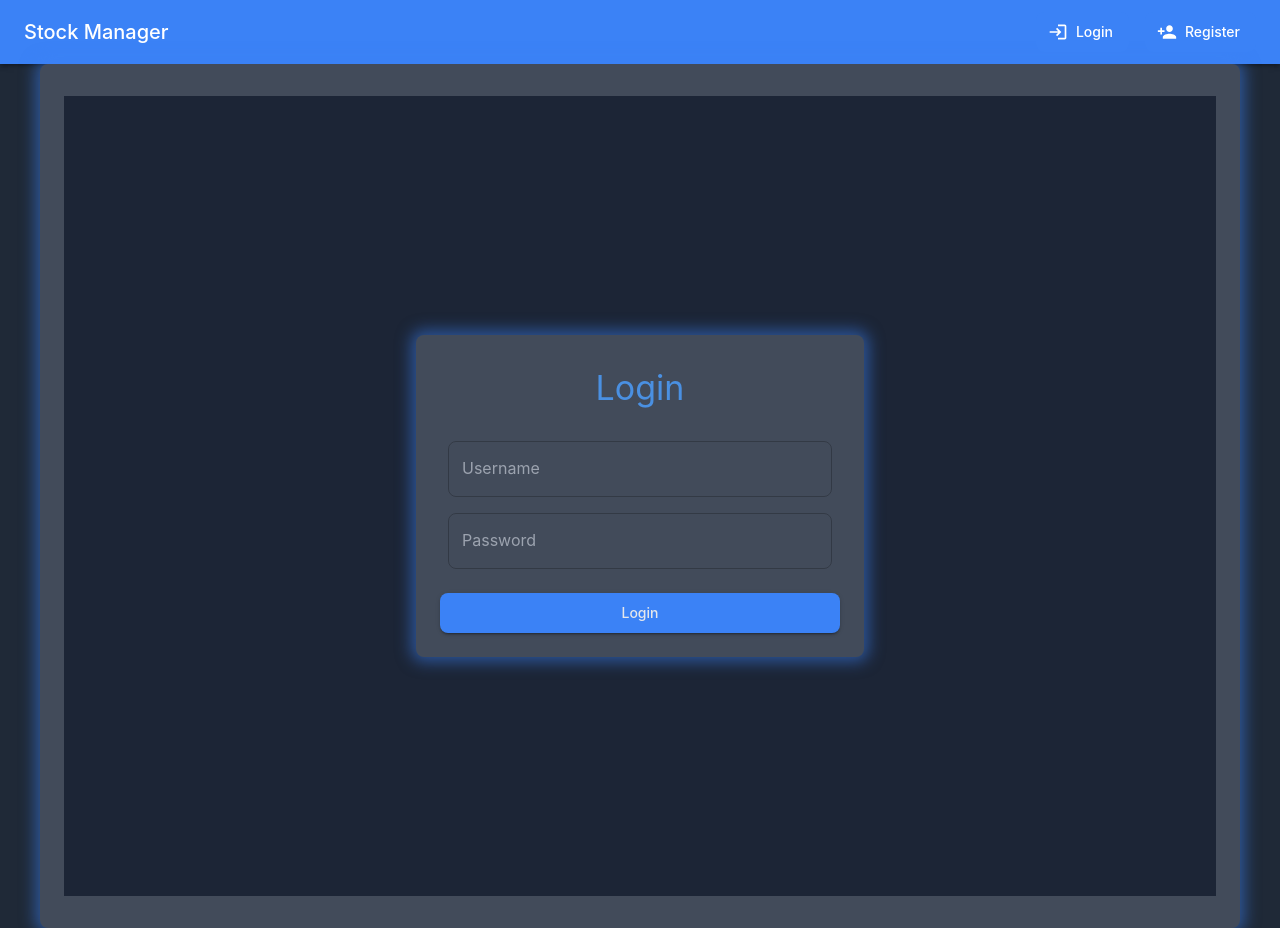
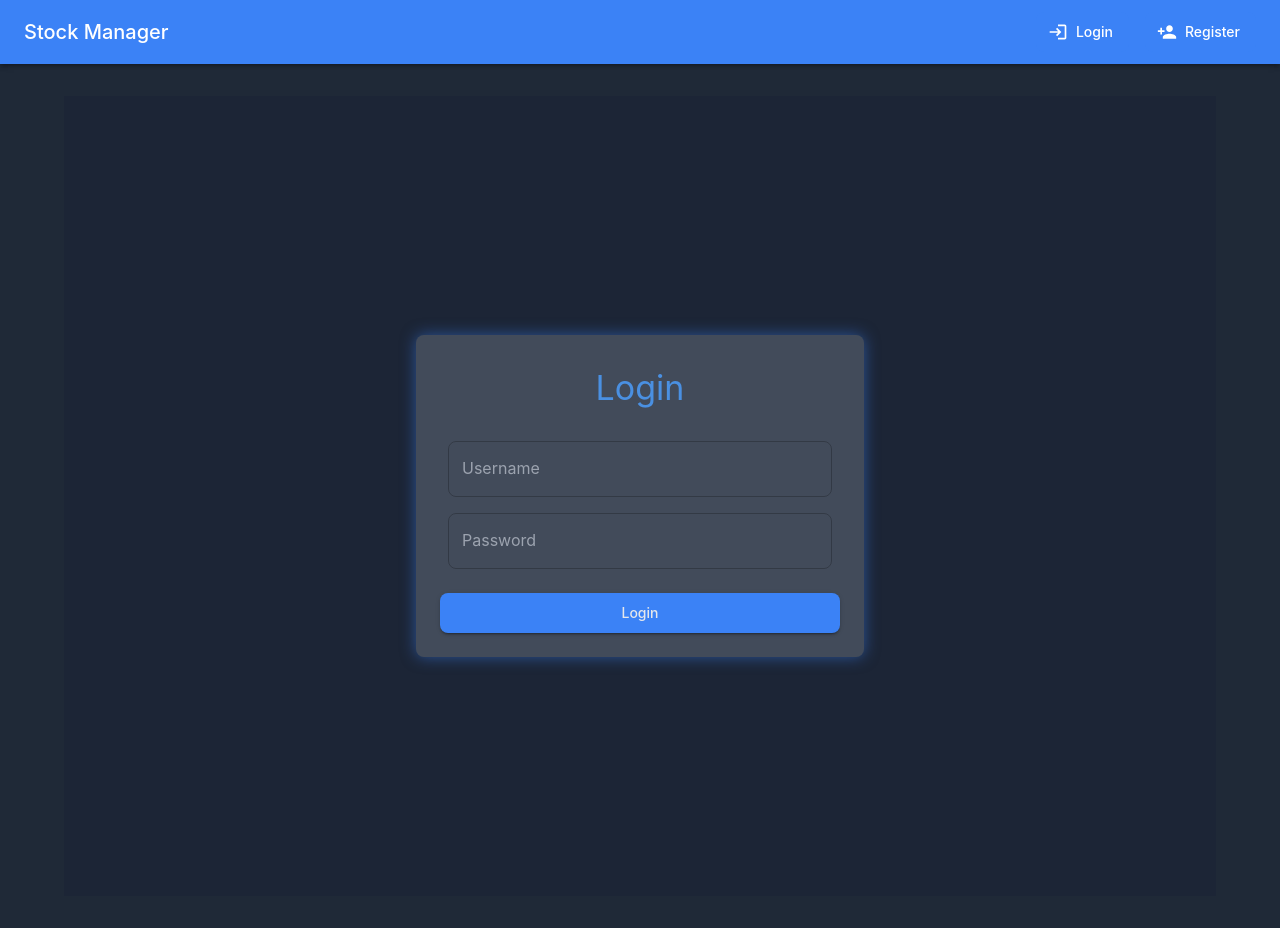
Before and after one commit to oksarunas/stock_manager, a React (Create React App) app in the folder frontend/: page /login in a window 1280 px wide. After the commit the page ends 896 px from the top, so only its background shows below. Built offline with nearby package versions, Linux system fonts and the light colour scheme.

Commit message:
Styled TradesTable, TradeSummary, and TradeBot components for consistency

```diff
--- a/frontend/src/components/tradingbot/TradeSummary.tsx
+++ b/frontend/src/components/tradingbot/TradeSummary.tsx
@@ -1,10 +1,20 @@
 import React, { useEffect, useState } from "react";
+import {
+  Box,
+  Typography,
+  useTheme,
+  Card,
+  CardContent,
+  CardHeader,
+} from "@mui/material";
 import { fetchTradeSummary } from "../../api";
 import * as Interfaces from "../../types/interfaces";
 
 const TradeSummary: React.FC = () => {
   const [summary, setSummary] = useState<Interfaces.TradeSummary | null>(null);
   const [error, setError] = useState<string | null>(null);
+
+  const theme = useTheme();
 
   useEffect(() => {
     const fetchSummary = async () => {
@@ -21,21 +31,66 @@ const TradeSummary: React.FC = () => {
   }, []);
 
   if (error) {
-    return <div>{error}</div>;
+    return (
+      <Box
+        sx={{
+          p: 2,
+          bgcolor: theme.palette.error.main,
+          borderRadius: theme.shape.borderRadius,
+          color: theme.palette.error.contrastText,
+        }}
+      >
+        <Typography variant="body1">{error}</Typography>
+      </Box>
+    );
   }
 
   if (!summary) {
-    return <div>Loading...</div>;
+    return (
+      <Box
+        sx={{
+          p: 2,
+          bgcolor: theme.palette.background.paper,
+          borderRadius: theme.shape.borderRadius,
+          color: theme.palette.text.primary,
+          textAlign: "center",
+        }}
+      >
+        <Typography variant="body1">Loading...</Typography>
+      </Box>
+    );
   }
 
   return (
-    <div>
-      <h2>Trade Summary</h2>
-      <p>Total Trades: {summary.total_trades}</p>
-      <p>Total Realized Profit: ${summary.total_realized_profit.toFixed(2)}</p>
-      <p>Max Budget Used: ${summary.budget_used.toFixed(2)}</p>
-      <p>Last 24h Profit: ${summary.last_24h_profit.toFixed(2)}</p>
-    </div>
+    <Card
+      sx={{
+        boxShadow: 3,
+        borderRadius: 2,
+        bgcolor: "grey.900",
+        mb: 4,
+      }}
+    >
+      <CardHeader
+        title="Trade Summary"
+        sx={{ color: "text.primary" }}
+      />
+      <CardContent>
+        <Box sx={{ display: 'flex', flexDirection: 'column', gap: 1 }}>
+          <Typography variant="body1" sx={{ color: 'text.secondary' }}>
+            <strong>Total Trades:</strong> {summary.total_trades}
+          </Typography>
+          <Typography variant="body1" sx={{ color: 'text.secondary' }}>
+            <strong>Total Realized Profit:</strong> ${summary.total_realized_profit.toFixed(2)}
+          </Typography>
+          <Typography variant="body1" sx={{ color: 'text.secondary' }}>
+            <strong>Max Budget Used:</strong> ${summary.budget_used.toFixed(2)}
+          </Typography>
+          <Typography variant="body1" sx={{ color: 'text.secondary' }}>
+            <strong>Last 24h Profit:</strong> ${summary.last_24h_profit.toFixed(2)}
+          </Typography>
+        </Box>
+      </CardContent>
+    </Card>
   );
 };
 
--- a/frontend/src/components/tradingbot/TradeTable.tsx
+++ b/frontend/src/components/tradingbot/TradeTable.tsx
@@ -1,4 +1,12 @@
 import React, { useEffect, useState } from "react";
+import {
+  Box,
+  Typography,
+  useTheme,
+  Card,
+  CardContent,
+  CardHeader,
+} from "@mui/material";
 import { DataGrid, GridColDef, GridPaginationModel } from "@mui/x-data-grid";
 import { fetchTrades } from "../../api";
 import * as Interfaces from "../../types/interfaces";
@@ -12,6 +20,8 @@ const TradesTable: React.FC = () => {
   });
   const [totalCount, setTotalCount] = useState(0);
 
+  const theme = useTheme();
+
   const loadTrades = async () => {
     setLoading(true);
     const response = await fetchTrades(
@@ -19,7 +29,7 @@ const TradesTable: React.FC = () => {
       paginationModel.page * paginationModel.pageSize
     );
     if (response.success && response.data) {
-      const formattedTrades = response.data.trades.map(trade => ({
+      const formattedTrades = response.data.trades.map((trade) => ({
         ...trade,
         timestamp: new Date(trade.timestamp).toLocaleString(),
       }));
@@ -33,7 +43,6 @@ const TradesTable: React.FC = () => {
 
   useEffect(() => {
     loadTrades();
-    // eslint-disable-next-line react-hooks/exhaustive-deps
   }, [paginationModel]);
 
   const columns: GridColDef[] = [
@@ -48,8 +57,19 @@ const TradesTable: React.FC = () => {
   ];
 
   return (
-    <div style={{ height: 600, width: "100%" }}>
-      <h2>Trades</h2>
+    <Card
+      sx={{
+        boxShadow: 3,
+        borderRadius: 2,
+        bgcolor: "grey.900",
+      }}
+    >
+      <CardHeader
+        title="Trades"
+        sx={{ color: "text.primary" }}
+      />
+      <CardContent>
+        <Box sx={{ height: 600, width: "100%" }}>
           <DataGrid
             rows={trades}
             columns={columns}
@@ -60,8 +80,26 @@ const TradesTable: React.FC = () => {
             onPaginationModelChange={(newModel) => setPaginationModel(newModel)}
             pageSizeOptions={[10, 20, 50]}
             loading={loading}
+            sx={{
+              bgcolor: "grey.900",
+              color: "text.primary",
+              border: "none",
+              "& .MuiDataGrid-columnHeaders": {
+                bgcolor: "grey.800",
+                color: "text.secondary",
+                fontWeight: "bold",
+                borderBottom: `1px solid ${theme.palette.divider}`,
+              },
+              "& .MuiDataGrid-row": {
+                "&:hover": {
+                  bgcolor: "grey.800",
+                },
+              },
+            }}
           />
-    </div>
+        </Box>
+      </CardContent>
+    </Card>
   );
 };
 
--- a/frontend/src/pages/Dashboard.tsx
+++ b/frontend/src/pages/Dashboard.tsx
@@ -1,44 +1,22 @@
 import React, { useEffect, useState, useCallback } from "react";
-import { fetchPortfolioPerformance } from "../api";
-import { useUser } from "../components/hooks/useUser";
 import {
   Box,
   Typography,
   CircularProgress,
   Button,
-  Card,
-  CardContent,
   Grid,
 } from "@mui/material";
+import { Line } from "react-chartjs-2";
+import { Link } from "react-router-dom";
+import { useTheme } from "@mui/material/styles";
+import { fetchPortfolioPerformance } from "../api";
+import { useUser } from "../components/hooks/useUser";
+import MarketUpdates from "../components/MarketUpdates";
 import { PerformanceResponse, Stock } from "../types/interfaces";
 import apiClient from "../api";
-import { Link } from "react-router-dom";
-import { Line } from "react-chartjs-2";
-
-import {
-  Chart as ChartJS,
-  CategoryScale,
-  LinearScale,
-  PointElement,
-  LineElement,
-  Title,
-  Tooltip,
-  Legend,
-} from "chart.js";
-
-import MarketUpdates from "../components/MarketUpdates"; // Import the MarketUpdates component
-
-ChartJS.register(
-  CategoryScale,
-  LinearScale,
-  PointElement,
-  LineElement,
-  Title,
-  Tooltip,
-  Legend
-);
 
 const Dashboard = () => {
+  const theme = useTheme();
   const { user } = useUser();
   const [performance, setPerformance] = useState<PerformanceResponse | null>(
     null
@@ -55,29 +33,22 @@ const Dashboard = () => {
       const response = await apiClient.get(`/portfolio/${user.id}`);
       const portfolio: Stock[] = response.data.portfolio;
 
-      // Calculate performance for each stock and update the portfolio
       const updatedPortfolio = portfolio.map((stock) => {
         const currentPrice = stock.current_price ?? 0;
         const performance =
           ((currentPrice - stock.purchase_price) / stock.purchase_price) * 100;
-        return { ...stock, performance }; // Add performance field
+        return { ...stock, performance };
       });
 
       setPortfolio(updatedPortfolio);
 
-      // Determine the top-performing stock
       const bestStock = updatedPortfolio.reduce<Stock | null>(
-        (best, stock) => {
-          if (!best) {
-            return stock;
-          }
-          return (stock.performance ?? 0) > (best.performance ?? 0)
+        (best, stock) =>
+          !best || (stock.performance ?? 0) > (best.performance ?? 0)
             ? stock
-            : best;
-        },
+            : best,
         null
       );
-
       setTopStock(bestStock);
     } catch (error) {
       console.error("Failed to fetch portfolio data:", error);
@@ -88,21 +59,16 @@ const Dashboard = () => {
   }, [user]);
 
   const fetchPerformance = useCallback(async () => {
-    if (portfolio.length === 0) return;
-
+    if (!portfolio.length) return;
     const transformedPortfolio = portfolio.map((stock) => ({
       ticker: stock.ticker,
       quantity: stock.quantity,
       purchase_price: stock.purchase_price,
     }));
-
     try {
       const response = await fetchPortfolioPerformance(transformedPortfolio);
-      if (response.success) {
-        setPerformance(response.data);
-      } else {
-        setError(response.error || "Failed to fetch portfolio performance");
-      }
+      if (response.success) setPerformance(response.data);
+      else setError(response.error || "Failed to fetch portfolio performance");
     } catch (error) {
       console.error("Error fetching performance data:", error);
       setError("Error fetching performance data");
@@ -114,20 +80,10 @@ const Dashboard = () => {
   }, [fetchPortfolio]);
 
   useEffect(() => {
-    if (portfolio.length > 0) {
-      fetchPerformance();
-    }
+    if (portfolio.length) fetchPerformance();
   }, [portfolio, fetchPerformance]);
 
-  useEffect(() => {
-    const interval = setInterval(() => {
-      fetchPortfolio();
-    }, 600000);
-
-    return () => clearInterval(interval);
-  }, [fetchPortfolio]);
-
-  if (loading) {
+  if (loading)
     return (
       <Box
         display="flex"
@@ -138,34 +94,13 @@ const Dashboard = () => {
         <CircularProgress color="primary" size={60} />
       </Box>
     );
-  }
 
-  if (error) {
+  if (error)
     return (
       <Typography color="error" variant="h6" align="center" mt={4}>
         {error}
       </Typography>
     );
-  }
-
-  if (!loading && portfolio.length === 0) {
-    return (
-      <Box display="flex" flexDirection="column" alignItems="center" mt={4}>
-        <Typography variant="h6" color="text.secondary">
-          Your portfolio is currently empty.
-        </Typography>
-        <Button
-          component={Link}
-          to="/trade"
-          variant="contained"
-          color="primary"
-          sx={{ mt: 2 }}
-        >
-          Start Trading
-        </Button>
-      </Box>
-    );
-  }
 
   const chartData = performance
     ? {
@@ -177,10 +112,8 @@ const Dashboard = () => {
               performance.total_investment,
               performance.total_current_value,
             ],
-            backgroundColor: "rgba(75, 192, 192, 0.2)",
             borderColor: "rgba(75, 192, 192, 1)",
-            borderWidth: 2,
-            tension: 0.4, // Smooth curve
+            tension: 0.4,
           },
         ],
       }
@@ -188,72 +121,38 @@ const Dashboard = () => {
 
   return (
     <Box sx={{ p: 4, bgcolor: "background.default", minHeight: "100vh" }}>
-      {/* Header Section */}
-      <Box
-        display="flex"
-        justifyContent="space-between"
-        alignItems="center"
-        mb={4}
-      >
+      <Box display="flex" justifyContent="space-between" alignItems="center" mb={4}>
         <Typography variant="h4" fontWeight="bold">
           Welcome Back, {user?.username || "User"}!
         </Typography>
-        <Button
-          component={Link}
-          to="/trade"
-          variant="contained"
-          color="primary"
-          sx={{
-            px: 4,
-            py: 1.5,
-            borderRadius: "8px",
-            boxShadow: "0 0 10px rgba(59, 130, 246, 0.5)",
-            "&:hover": { backgroundColor: "#2563eb" },
-          }}
-        >
+        <Button component={Link} to="/trade" variant="contained">
           Trade Now
         </Button>
       </Box>
 
-      {/* Market Updates */}
       <MarketUpdates />
 
-      {/* Performance Highlights */}
-      <Box mb={4}>
-        <Card
-          sx={{
-            bgcolor: "#1f2937",
-            boxShadow: "0 0 15px 5px rgba(123, 255, 123, 0.5)",
-            borderRadius: "8px",
-            p: 2,
-          }}
-        >
+      <Box sx={{ ...theme.customComponents.BoxStyles, mb: 4 }}>
         <Typography variant="h6" fontWeight="bold">
           Top Performing Stock
         </Typography>
-          {topStock ? (
         <Typography>
-              {topStock.ticker}: +{topStock.performance?.toFixed(2)}%
+          {topStock
+            ? `${topStock.ticker}: +${topStock.performance?.toFixed(2)}%`
+            : "No data available"}
         </Typography>
-          ) : (
-            <Typography>No data available</Typography>
-          )}
-        </Card>
       </Box>
 
-      {/* Cards Section */}
       <Grid container spacing={4}>
         <Grid item xs={12} sm={6}>
-          <Card sx={{ boxShadow: "0 0 15px 5px rgba(59, 130, 246, 0.5)" }}>
-            <CardContent>
+          <Box sx={{ ...theme.customComponents.BoxStyles }}>
             <Typography variant="h6" fontWeight="bold" gutterBottom>
               Portfolio Performance Summary
             </Typography>
             {performance && (
               <>
                 <Typography>
-                    Total Investment: $
-                    {performance.total_investment.toFixed(2)}
+                  Total Investment: ${performance.total_investment.toFixed(2)}
                 </Typography>
                 <Typography>
                   Total Current Value: $
@@ -261,35 +160,23 @@ const Dashboard = () => {
                 </Typography>
                 <Typography>
                   ROI:{" "}
-                    <span
-                      style={{
-                        color: performance.roi >= 0 ? "green" : "red",
-                      }}
-                    >
-                      {performance.roi.toFixed(2)}%{" "}
-                      {performance.roi >= 0 ? "▲" : "▼"}
+                  <span style={{ color: performance.roi >= 0 ? "green" : "red" }}>
+                    {performance.roi.toFixed(2)}%
                   </span>
                 </Typography>
               </>
             )}
-            </CardContent>
-          </Card>
+          </Box>
         </Grid>
         <Grid item xs={12} sm={6}>
-          <Card sx={{ boxShadow: "0 0 15px 5px rgba(59, 130, 246, 0.5)" }}>
-            <CardContent>
+          <Box sx={{ ...theme.customComponents.BoxStyles }}>
             <Typography variant="h6" fontWeight="bold" gutterBottom>
               Portfolio Value Trend
             </Typography>
             <Box sx={{ height: 200 }}>
-                {chartData ? (
-                  <Line data={chartData} />
-                ) : (
-                  <Typography>No data to display</Typography>
-                )}
+              {chartData ? <Line data={chartData} /> : <Typography>No data</Typography>}
             </Box>
-            </CardContent>
-          </Card>
+          </Box>
         </Grid>
       </Grid>
     </Box>
--- a/frontend/src/pages/TradingBot.tsx
+++ b/frontend/src/pages/TradingBot.tsx
@@ -1,15 +1,38 @@
-// frontend/src/pages/TradeBot.tsx
 import React from "react";
+import { Box, Typography, useTheme, Button } from "@mui/material";
 import TradesTable from "../components/tradingbot/TradeTable";
 import TradeSummary from "../components/tradingbot/TradeSummary";
+import { Link } from "react-router-dom";
 
 const TradeBot: React.FC = () => {
+  const theme = useTheme();
+
   return (
-    <div>
-      <h1>Trading Bot</h1>
+    <Box
+      sx={{
+        p: 4,
+        bgcolor: theme.palette.background.default,
+        minHeight: "100vh",
+        color: theme.palette.text.primary,
+      }}
+    >
+      {/* Navigation */}
+      <Box sx={{ display: "flex", alignItems: "center", mb: 4 }}>
+        <Typography variant="h4" fontWeight="bold" color="text.primary">
+          Trading Bot
+        </Typography>
+        <Box sx={{ flexGrow: 1 }} />
+        <Button component={Link} to="/trade" variant="contained" color="primary">
+          Trade Stocks
+        </Button>
+      </Box>
+
+      {/* Trade Summary */}
       <TradeSummary />
+
+      {/* Trades Table */}
       <TradesTable />
-    </div>
+    </Box>
   );
 };
 
--- a/frontend/src/styles/theme.ts
+++ b/frontend/src/styles/theme.ts
@@ -4,16 +4,18 @@ const glowEffect = (color: string) => `0 0 15px 5px ${color}`;
 
 const theme = createTheme({
   palette: {
-    primary: { main: "#3b82f6" }, // Blue
-    secondary: { main: "#1f2937" }, // Gray
-    error: { main: "#ff1744" }, // Red for errors
+    primary: { main: "#3b82f6" },
+    secondary: { main: "#1f2937" },
+    error: { main: "#ff1744" },
+    success: { main: "#4caf50" }, // For profit/loss indicators
+    warning: { main: "#ff9800" },
     background: {
-      default: "#1f2937", // Dark background
+      default: "#1f2937", // Page background
       paper: "#424B5A", // Card background
     },
     text: {
-      primary: "#e5e7eb", // White text
-      secondary: "#9ca3af", // Gray text
+      primary: "#e5e7eb", // Bright text
+      secondary: "#9ca3af", // Muted gray text
     },
   },
   typography: {
@@ -31,12 +33,13 @@ const theme = createTheme({
     MuiButton: {
       styleOverrides: {
         root: {
-          backgroundColor: "#3b82f6", // Tailwind blue
-          color: "#e5e7eb", // White text
+          backgroundColor: "#3b82f6",
+          color: "#e5e7eb",
           padding: "0.5rem 1rem",
+          borderRadius: "8px",
           "&:hover": {
             backgroundColor: "#2563eb",
-            boxShadow: glowEffect("rgba(59, 130, 246, 0.5)"), // Blue glow
+            boxShadow: glowEffect("rgba(59, 130, 246, 0.5)"),
           },
         },
       },
@@ -47,31 +50,50 @@ const theme = createTheme({
           backgroundColor: "#424B5A",
           color: "#e5e7eb",
           borderRadius: "8px",
-          boxShadow: "0 0 15px 5px rgba(59, 130, 246, 0.5)", // Default blue glow
+          boxShadow: "0 0 15px rgba(59, 130, 246, 0.5)",
           transition: "transform 0.3s ease, box-shadow 0.3s ease",
           "&:hover": {
             transform: "scale(1.02)",
-            boxShadow: "0 0 30px 10px rgba(59, 130, 246, 0.6)", // Enhanced hover glow
+            boxShadow: "0 0 30px 10px rgba(59, 130, 246, 0.7)",
           },
         },
       },
     },
-    MuiContainer: {
+    MuiTable: {
       styleOverrides: {
         root: {
-          padding: "2rem",
-          backgroundColor: "#424B5A",
+          backgroundColor: "#1a1a1a",
+          color: "#e5e7eb",
           borderRadius: "8px",
-          boxShadow: glowEffect("rgba(59, 130, 246, 0.5)"), // Blue glow
+          "& th": {
+            color: "#e5e7eb", // Header color
+            fontWeight: 700,
+          },
+          "& tr:nth-of-type(even)": {
+            backgroundColor: "#1a1a1a", // Alternate row color
+          },
         },
       },
     },
     MuiTypography: {
       styleOverrides: {
         h5: {
-          color: "inherit", // Inherit color for better flexibility
-          fontWeight: 700, // Make titles bold
+          color: "inherit",
+          fontWeight: 700,
         },
+      },
+    },
+  },
+  customComponents: {
+    BoxStyles: {
+      padding: "16px",
+      borderRadius: "8px",
+      backgroundColor: "#424B5A",
+      boxShadow: "0 0 15px rgba(59, 130, 246, 0.5)",
+      transition: "transform 0.3s ease, box-shadow 0.3s ease",
+      "&:hover": {
+        transform: "scale(1.02)",
+        boxShadow: "0 0 30px rgba(59, 130, 246, 0.7)",
       },
     },
   },
--- a/frontend/src/theme.d.ts
+++ b/frontend/src/theme.d.ts
@@ -1,6 +1,6 @@
-import { ThemeOptions } from '@mui/material/styles';
+import { ThemeOptions } from "@mui/material/styles";
 
-declare module '@mui/material/styles' {
+declare module "@mui/material/styles" {
   interface Theme {
     customComponents: {
       BoxStyles: {
@@ -8,9 +8,15 @@ declare module '@mui/material/styles' {
         borderRadius: string;
         backgroundColor: string;
         boxShadow: string;
+        transition: string;
+        "&:hover"?: {
+          transform?: string;
+          boxShadow?: string;
+        };
       };
     };
   }
+
   // Allow configuration using `createTheme`
   interface ThemeOptions {
     customComponents?: {
@@ -19,6 +25,11 @@ declare module '@mui/material/styles' {
         borderRadius?: string;
         backgroundColor?: string;
         boxShadow?: string;
+        transition?: string;
+        "&:hover"?: {
+          transform?: string;
+          boxShadow?: string;
+        };
       };
     };
   }
```
Lines whose indentation alone changed are shown as unchanged.
